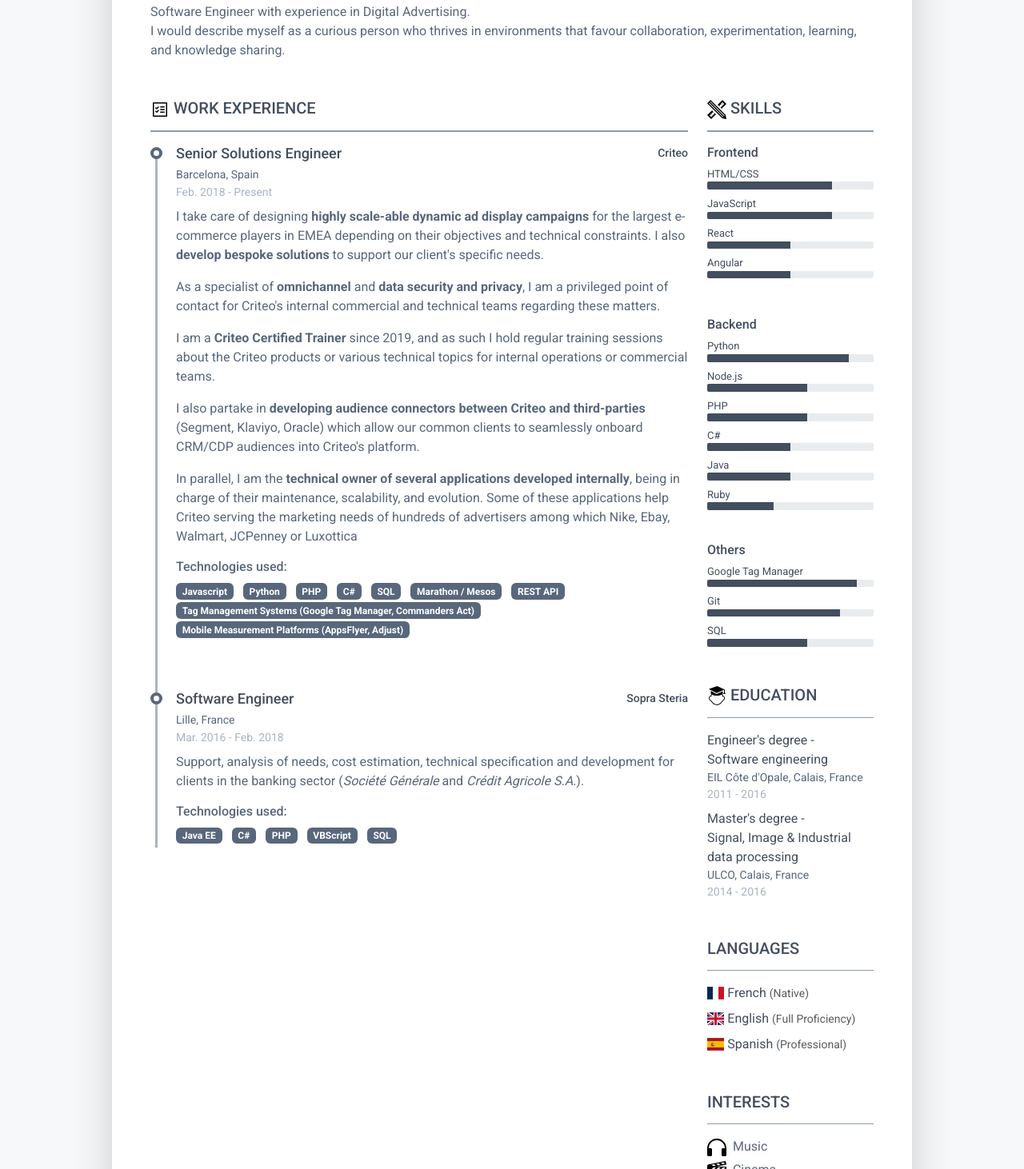
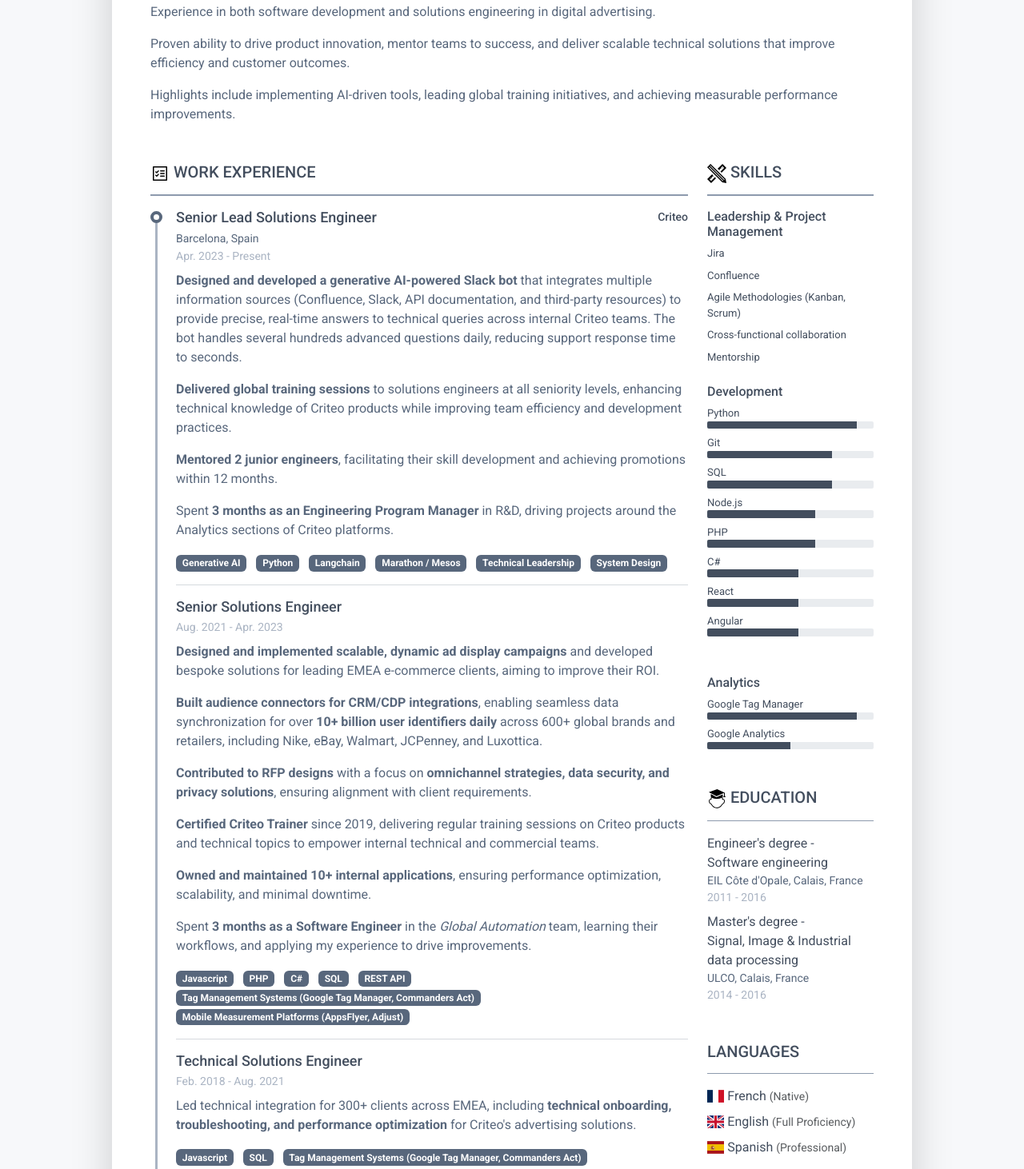
Before and after one commit to MarcDillar/cv, a plain HTML site: page index.html in a window 1280 px wide. Shown: the part 351-1813 px from the top of the page at 80% size. Drawn offline with nearby package versions, Linux system fonts and the light colour scheme.

Commit message:
Updated resume

```diff
--- a/index.html
+++ b/index.html
@@ -51,8 +51,9 @@
 			    <section class="resume-section summary-section mb-5">
 				    <h2 class="resume-section-title text-uppercase font-weight-bold pb-3 mb-3">Summary</h2>
 				    <div class="resume-section-content">
-					    <p class="mb-0">Software Engineer with experience in Digital Advertising.</p>
-						<p class="mb-0">I would describe myself as a curious person who thrives in environments that favour collaboration, experimentation, learning, and knowledge sharing.</p>
+					    <p>Experience in both software development and solutions engineering in digital advertising.</p>
+						<p>Proven ability to drive product innovation, mentor teams to success, and deliver scalable technical solutions that improve efficiency and customer outcomes.</p>
+						<p>Highlights include implementing AI-driven tools, leading global training initiatives, and achieving measurable performance improvements.</p>
 				    </div>
 			    </section>
 			    <div class="row">
@@ -64,32 +65,68 @@
 								    <article class="resume-timeline-item position-relative pb-5">
 									    <div class="resume-timeline-item-header mb-2">
 										    <div class="d-flex flex-column flex-md-row">
-										        <h3 class="resume-position-title font-weight-bold mb-1">Senior Solutions Engineer</h3>
+										        <h3 class="resume-position-title font-weight-bold mb-1">Senior Lead Solutions Engineer</h3>
 										        <div class="resume-company-name ms-auto"><a class="resume-company-link" target="_blank" href="https://www.criteo.com/">Criteo</a></div>
 										    </div>
-										    <small>Barcelona, Spain</small><div class="resume-position-time">Feb. 2018 - Present</div>
+										    <small>Barcelona, Spain</small><div class="resume-position-time">Apr. 2023 - Present</div>
 									    </div>
 									    <div class="resume-timeline-item-desc">
-										    <p>I take care of designing <b>highly scale-able dynamic ad display campaigns</b> for the largest e-commerce players in EMEA depending on their objectives and technical constraints. I also <b>develop bespoke solutions</b> to support our client's specific needs.</p>
-											<p>As a specialist of <b>omnichannel</b> and <b>data security and privacy</b>, I am a privileged point of contact for Criteo's internal commercial and technical teams regarding these matters.</p>
-											<p>I am a <b>Criteo Certified Trainer</b> since 2019, and as such I hold regular training sessions about the Criteo products or various technical topics for internal operations or commercial teams.</p>
-											<p>I also partake in <b>developing audience connectors between Criteo and third-parties</b> (Segment, Klaviyo, Oracle) which allow our common clients to seamlessly onboard CRM/CDP audiences into Criteo's platform.</p>
-											<p>In parallel, I am the <b>technical owner of several applications developed internally</b>, being in charge of their maintenance, scalability, and evolution. Some of these applications help Criteo serving the marketing needs of hundreds of advertisers among which Nike, Ebay, Walmart, JCPenney or Luxottica</p>
+										    <p><b>Designed and developed a generative AI-powered Slack bot</b> that integrates multiple information sources (Confluence, Slack, API documentation, and third-party resources) to provide precise, real-time answers to technical queries across internal Criteo teams. The bot handles several hundreds advanced questions daily, reducing support response time to seconds.</p>
+											<p><b>Delivered global training sessions</b> to solutions engineers at all seniority levels, enhancing technical knowledge of Criteo products while improving team efficiency and development practices.</p>
+											<p><b>Mentored 2 junior engineers</b>, facilitating their skill development and achieving promotions within 12 months.</p>
+											<p>Spent <b>3 months as an Engineering Program Manager</b> in R&D, driving projects around the Analytics sections of Criteo platforms.</p>
+										</p>
 
-										    <h4 class="resume-timeline-item-desc-heading font-weight-bold">Technologies used:</h4>
+										    <ul class="list-inline">
+												<li class="list-inline-item"><span class="badge bg-secondary badge-pill">Generative AI</span></li>
+												<li class="list-inline-item"><span class="badge bg-secondary badge-pill">Python</span></li>
+											    <li class="list-inline-item"><span class="badge bg-secondary badge-pill">Langchain</span></li>
+											    <li class="list-inline-item"><span class="badge bg-secondary badge-pill">Marathon / Mesos</span></li>
+												<li class="list-inline-item"><span class="badge bg-secondary badge-pill">Technical Leadership</span></li>
+												<li class="list-inline-item"><span class="badge bg-secondary badge-pill">System Design</span></li>
+										    </ul>
+									    </div>
+										<hr />
+										<div class="resume-timeline-item-header mb-2">
+										    <div class="d-flex flex-column flex-md-row">
+										        <h3 class="resume-position-title font-weight-bold mb-1">Senior Solutions Engineer</h3>
+										    </div>
+										    <div class="resume-position-time">Aug. 2021 - Apr. 2023</div>
+									    </div>
+										<div class="resume-timeline-item-desc">
+										    <p><b>Designed and implemented scalable, dynamic ad display campaigns</b> and developed bespoke solutions for leading EMEA e-commerce clients, aiming to improve their ROI.</p>
+											<p><b>Built audience connectors for CRM/CDP integrations</b>, enabling seamless data synchronization for over <b>10+ billion user identifiers daily</b> across 600+ global brands and retailers, including Nike, eBay, Walmart, JCPenney, and Luxottica.</p>
+											<p><b>Contributed to RFP designs</b> with a focus on <b>omnichannel strategies, data security, and privacy solutions</b>, ensuring alignment with client requirements.</p>
+											<p><b>Certified Criteo Trainer</b> since 2019, delivering regular training sessions on Criteo products and technical topics to empower internal technical and commercial teams.</p>
+											<p><b>Owned and maintained 10+ internal applications</b>, ensuring performance optimization, scalability, and minimal downtime.</p>
+											<p>Spent <b>3 months as a Software Engineer</b> in the <i>Global Automation</i> team, learning their workflows, and applying my experience to drive improvements.</p>
 										    <ul class="list-inline">
 												<li class="list-inline-item"><span class="badge bg-secondary badge-pill">Javascript</span></li>
-												<li class="list-inline-item"><span class="badge bg-secondary badge-pill">Python</span></li>
 											    <li class="list-inline-item"><span class="badge bg-secondary badge-pill">PHP</span></li>
 											    <li class="list-inline-item"><span class="badge bg-secondary badge-pill">C#</span></li>
 												<li class="list-inline-item"><span class="badge bg-secondary badge-pill">SQL</span></li>
-											    <li class="list-inline-item"><span class="badge bg-secondary badge-pill">Marathon / Mesos</span></li>
 												<li class="list-inline-item"><span class="badge bg-secondary badge-pill">REST API</span></li>
 											    <li class="list-inline-item"><span class="badge bg-secondary badge-pill">Tag Management Systems (Google Tag Manager, Commanders Act)</span></li>
 												<li class="list-inline-item"><span class="badge bg-secondary badge-pill">Mobile Measurement Platforms (AppsFlyer, Adjust)</span></li>
 										    </ul>
 									    </div>
+										<hr />
+										<div class="resume-timeline-item-header mb-2">
+										    <div class="d-flex flex-column flex-md-row">
+										        <h3 class="resume-position-title font-weight-bold mb-1">Technical Solutions Engineer</h3>
+										    </div>
+										    <div class="resume-position-time">Feb. 2018 - Aug. 2021</div>
+									    </div>
+										<div class="resume-timeline-item-desc">
+										    <p>Led technical integration for 300+ clients across EMEA, including <b>technical onboarding, troubleshooting, and performance optimization</b> for Criteo's advertising solutions.</p>
+											<ul class="list-inline">
+												<li class="list-inline-item"><span class="badge bg-secondary badge-pill">Javascript</span></li>
+												<li class="list-inline-item"><span class="badge bg-secondary badge-pill">SQL</span></li>
+											    <li class="list-inline-item"><span class="badge bg-secondary badge-pill">Tag Management Systems (Google Tag Manager, Commanders Act)</span></li>
+										    </ul>
+										</div>
 								    </article>
+									<hr />
 								    <article class="resume-timeline-item position-relative">
 									    <div class="resume-timeline-item-header mb-2">
 										    <div class="d-flex flex-column flex-md-row">
@@ -100,7 +137,6 @@
 									    </div>
 									    <div class="resume-timeline-item-desc">
 										    <p>Support, analysis of needs, cost estimation, technical specification and development for clients in the banking sector (<i>Société Générale</i> and <i>Crédit Agricole S.A.</i>).</p>
-										    <h4 class="resume-timeline-item-desc-heading font-weight-bold">Technologies used:</h4>
 										    <ul class="list-inline">
 											    <li class="list-inline-item"><span class="badge bg-secondary badge-pill">Java EE</span></li>
 											    <li class="list-inline-item"><span class="badge bg-secondary badge-pill">C#</span></li>
@@ -118,80 +154,82 @@
 					    <section class="resume-section skills-section mb-5">
 						    <h2 class="resume-section-title text-uppercase font-weight-bold pb-3 mb-3"><svg xmlns="http://www.w3.org/2000/svg" width="24" height="24" viewBox="0 0 24 24"><path d="M4.104 0l-4.104 4.152 18.888 18.799 5.112 1.049-.961-5.203-18.935-18.797zm15.946 21.502c-.167.166-.436.166-.602 0l-17.262-17.124c-.167-.167-.167-.435-.001-.603.166-.166.437-.166.603 0l17.262 17.126c.167.165.166.435 0 .601zm1.544-2.132c.166.166.166.437 0 .603-.166.165-.436.166-.602 0l-17.263-17.126c-.165-.165-.165-.435 0-.601.167-.166.436-.166.601-.001l17.264 17.125zm-2.855-14.067c-.195-.195-.195-.512 0-.707s.512-.195.707 0 .195.512 0 .707-.511.196-.707 0zm-7.734 12.641l-6.055 6.056-4.95-4.908 6.059-6.059 1.419 1.41-.407.407.707.707-.707.707-.707-.707-.707.707.707.707-.707.707-.707-.707-.707.707.707.707-.707.707-.707-.707-.707.708 2.121 2.121 4.657-4.657 1.398 1.387zm2.035-11.892l6.052-6.052 4.908 4.95-6.013 6.014-1.398-1.388 4.625-4.625-2.121-2.121-2.121 2.12.707.707-.708.708-.707-.707-.707.707.707.707-.707.707-.707-.708-.39.39-1.42-1.409z"/></svg> Skills</h2>
 						    <div class="resume-section-content">
+								<div class="resume-skill-item">
+									<h4 class="resume-skills-cat font-weight-bold">Leadership & Project Management</h4>
+									<ul class="list-unstyled mb-4">
+										<li class="mb-2">
+											<div class="resume-skill-name">Jira</div>
+										</li>
+										<li class="mb-2">
+											<div class="resume-skill-name">Confluence</div>
+										</li>
+										<li class="mb-2">
+											<div class="resume-skill-name">Agile Methodologies (Kanban, Scrum)</div>
+										</li>
+										<li class="mb-2">
+											<div class="resume-skill-name">Cross-functional collaboration</div>
+										</li>
+										<li class="mb-2">
+											<div class="resume-skill-name">Mentorship</div>
+										</li>
+									</ul>
+						        </div>
 						        <div class="resume-skill-item">
-							        <h4 class="resume-skills-cat font-weight-bold">Frontend</h4>
+							        <h4 class="resume-skills-cat font-weight-bold">Development</h4>
 							        <ul class="list-unstyled mb-4">
-								        <li class="mb-2">
-								            <div class="resume-skill-name">HTML/CSS</div>
+										<li class="mb-2">
+								            <div class="resume-skill-name">Python</div>
+									        <div class="progress resume-progress">
+											    <div class="progress-bar theme-progress-bar-dark" role="progressbar" style="width: 90%" aria-valuenow="25" aria-valuemin="0" aria-valuemax="100"></div>
+											</div>
+								        </li>
+										<li class="mb-2">
+								            <div class="resume-skill-name">Git</div>
 									        <div class="progress resume-progress">
 											    <div class="progress-bar theme-progress-bar-dark" role="progressbar" style="width: 75%" aria-valuenow="25" aria-valuemin="0" aria-valuemax="100"></div>
 											</div>
 								        </li>
 										<li class="mb-2">
-								            <div class="resume-skill-name">JavaScript</div>
+								            <div class="resume-skill-name">SQL</div>
 									        <div class="progress resume-progress">
 											    <div class="progress-bar theme-progress-bar-dark" role="progressbar" style="width: 75%" aria-valuenow="25" aria-valuemin="0" aria-valuemax="100"></div>
 											</div>
 								        </li>
 										<li class="mb-2">
+								            <div class="resume-skill-name">Node.js</div>
+									        <div class="progress resume-progress">
+											    <div class="progress-bar theme-progress-bar-dark" role="progressbar" style="width: 65%" aria-valuenow="25" aria-valuemin="0" aria-valuemax="100"></div>
+											</div>
+								        </li>
+										<li class="mb-2">
+								            <div class="resume-skill-name">PHP</div>
+									        <div class="progress resume-progress">
+											    <div class="progress-bar theme-progress-bar-dark" role="progressbar" style="width: 65%" aria-valuenow="25" aria-valuemin="0" aria-valuemax="100"></div>
+											</div>
+								        </li>
+										<li class="mb-2">
+								            <div class="resume-skill-name">C#</div>
+									        <div class="progress resume-progress">
+											    <div class="progress-bar theme-progress-bar-dark" role="progressbar" style="width: 55%" aria-valuenow="25" aria-valuemin="0" aria-valuemax="100"></div>
+											</div>
+								        </li>
+										<li class="mb-2">
 								            <div class="resume-skill-name">React</div>
 									        <div class="progress resume-progress">
-											    <div class="progress-bar theme-progress-bar-dark" role="progressbar" style="width: 50%" aria-valuenow="25" aria-valuemin="0" aria-valuemax="100"></div>
+											    <div class="progress-bar theme-progress-bar-dark" role="progressbar" style="width: 55%" aria-valuenow="25" aria-valuemin="0" aria-valuemax="100"></div>
 											</div>
 								        </li>
 										<li class="mb-2">
 								            <div class="resume-skill-name">Angular</div>
 									        <div class="progress resume-progress">
-											    <div class="progress-bar theme-progress-bar-dark" role="progressbar" style="width: 50%" aria-valuenow="25" aria-valuemin="0" aria-valuemax="100"></div>
+											    <div class="progress-bar theme-progress-bar-dark" role="progressbar" style="width: 55%" aria-valuenow="25" aria-valuemin="0" aria-valuemax="100"></div>
 											</div>
 								        </li>
 							        </ul>
 						        </div>
 								<br />
 						        <div class="resume-skill-item">
-						            <h4 class="resume-skills-cat font-weight-bold">Backend</h4>
-							        <ul class="list-unstyled">
-								        <li class="mb-2">
-								            <div class="resume-skill-name">Python</div>
-									        <div class="progress resume-progress">
-											    <div class="progress-bar theme-progress-bar-dark" role="progressbar" style="width: 85%" aria-valuenow="25" aria-valuemin="0" aria-valuemax="100"></div>
-											</div>
-								        </li>
-										<li class="mb-2">
-								            <div class="resume-skill-name">Node.js</div>
-									        <div class="progress resume-progress">
-											    <div class="progress-bar theme-progress-bar-dark" role="progressbar" style="width: 60%" aria-valuenow="25" aria-valuemin="0" aria-valuemax="100"></div>
-											</div>
-								        </li>
-										<li class="mb-2">
-								            <div class="resume-skill-name">PHP</div>
-									        <div class="progress resume-progress">
-											    <div class="progress-bar theme-progress-bar-dark" role="progressbar" style="width: 60%" aria-valuenow="25" aria-valuemin="0" aria-valuemax="100"></div>
-											</div>
-								        </li>
-										<li class="mb-2">
-								            <div class="resume-skill-name">C#</div>
-									        <div class="progress resume-progress">
-											    <div class="progress-bar theme-progress-bar-dark" role="progressbar" style="width: 50%" aria-valuenow="25" aria-valuemin="0" aria-valuemax="100"></div>
-											</div>
-								        </li>
-										<li class="mb-2">
-								            <div class="resume-skill-name">Java</div>
-									        <div class="progress resume-progress">
-											    <div class="progress-bar theme-progress-bar-dark" role="progressbar" style="width: 50%" aria-valuenow="25" aria-valuemin="0" aria-valuemax="100"></div>
-											</div>
-								        </li>
-								        <li class="mb-2">
-								            <div class="resume-skill-name">Ruby</div>
-									        <div class="progress resume-progress">
-											    <div class="progress-bar theme-progress-bar-dark" role="progressbar" style="width: 40%" aria-valuenow="25" aria-valuemin="0" aria-valuemax="100"></div>
-											</div>
-								        </li>
-							        </ul>
-						        </div>
-								<br />
-						        <div class="resume-skill-item">
-						            <h4 class="resume-skills-cat font-weight-bold">Others</h4>
+						            <h4 class="resume-skills-cat font-weight-bold">Analytics</h4>
 							        <ul class="list-unstyled">
 										<li class="mb-2">
 								            <div class="resume-skill-name">Google Tag Manager</div>
@@ -199,16 +237,10 @@
 											    <div class="progress-bar theme-progress-bar-dark" role="progressbar" style="width: 90%" aria-valuenow="25" aria-valuemin="0" aria-valuemax="100"></div>
 											</div>
 								        </li>
-										<li class="mb-2">
-								            <div class="resume-skill-name">Git</div>
+								        <li class="mb-2">
+								            <div class="resume-skill-name">Google Analytics</div>
 									        <div class="progress resume-progress">
-											    <div class="progress-bar theme-progress-bar-dark" role="progressbar" style="width: 80%" aria-valuenow="25" aria-valuemin="0" aria-valuemax="100"></div>
-											</div>
-								        </li>
-								        <li class="mb-2">
-								            <div class="resume-skill-name">SQL</div>
-									        <div class="progress resume-progress">
-											    <div class="progress-bar theme-progress-bar-dark" role="progressbar" style="width: 60%" aria-valuenow="25" aria-valuemin="0" aria-valuemax="100"></div>
+											    <div class="progress-bar theme-progress-bar-dark" role="progressbar" style="width: 50%" aria-valuenow="25" aria-valuemin="0" aria-valuemax="100"></div>
 											</div>
 								        </li>
 							        </ul>
```
Also changed, not shown: assets/images/profile.png, assets/images/profile_old.png (added).
